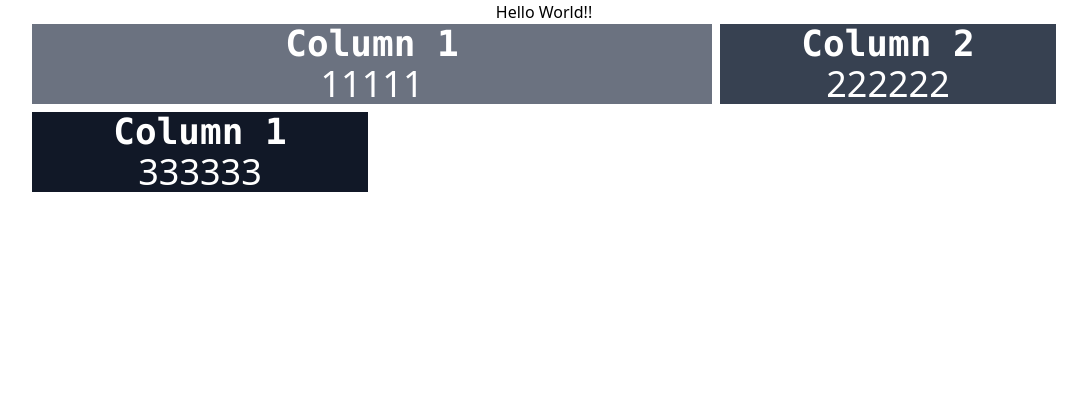
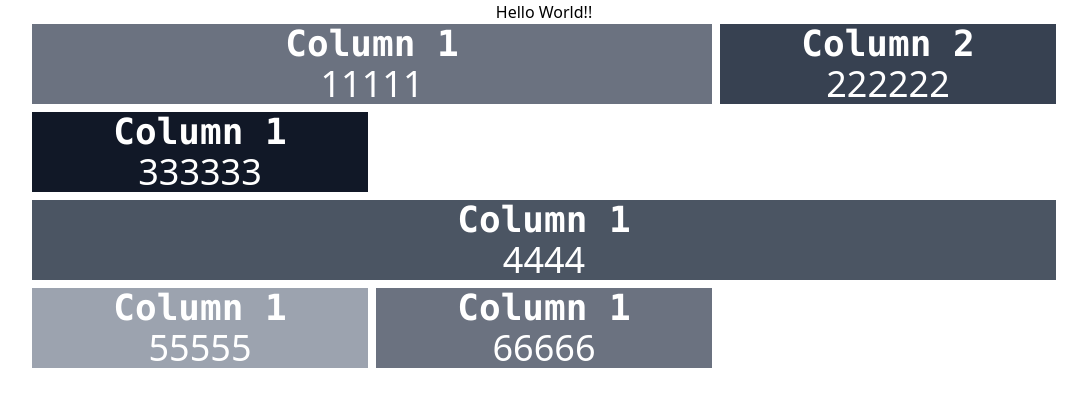
Before and after one commit to Mani007/tailwindCSS, a website: page src/index.html in a window 1280 px wide. Shown: the whole page, without its empty margins (96-1183 px from the left). Drawn offline with Linux system fonts and the light colour scheme.

Commit message:
grid-col-subgrid and col-span class applied

```diff
--- a/src/index.html
+++ b/src/index.html
@@ -24,6 +24,18 @@ Hello World!!
       <p class="font-bold font-mono">Column 1</p>
       <p>333333</p>
     </div>
+    <div class=" bg-gray-600 grid-cols-subgrid col-span-3 text-center text-white">
+      <p class="font-bold font-mono">Column 1</p>
+      <p>4444</p>
+    </div>
+    <div class=" bg-gray-400 text-center text-white">
+      <p class="font-bold font-mono">Column 1</p>
+      <p>55555</p>
+    </div>
+    <div class=" bg-gray-500 text-center text-white">
+      <p class="font-bold font-mono">Column 1</p>
+      <p>66666</p>
+    </div>
 
   </div>
 
```
Also changed, not shown: src/output.css.
